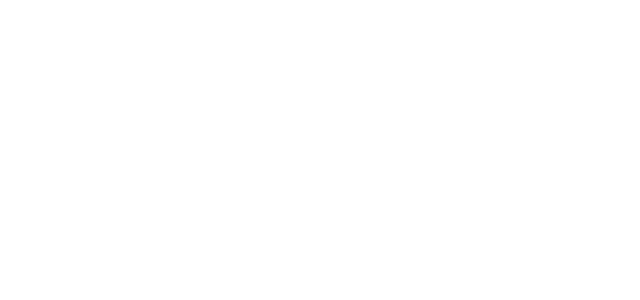
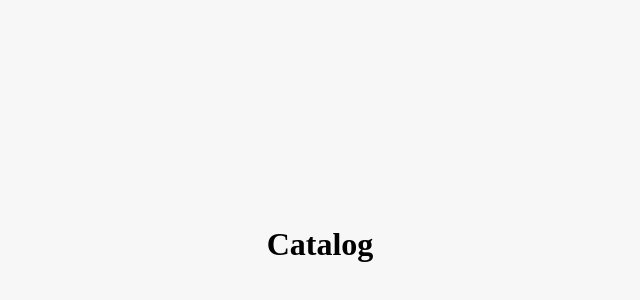
Before and after one commit to Fanthoni/palladiumfloors, a React (Create React App) app: page /catalog in a window 1280 px wide. Before the commit this address had no page. Shown: the part 156-456 px from the top of the page, without its empty margins (320-960 px from the left). Built offline with nearby package versions, Linux system fonts and the light colour scheme.

Commit message:
added catalog page

```diff
--- a/src/App.js
+++ b/src/App.js
@@ -1,18 +1,18 @@
 import Home from "./pages/Home";
 import Contact from "./pages/Contact";
-
-import { BrowserRouter as Router, Routes, Route } from 'react-router-dom';
-
+import Catalog from "./pages/Catalog";
+import { BrowserRouter as Router, Routes, Route } from "react-router-dom";
 
 function App() {
   return (
     <Router>
       <div className="App">
-          <Routes>
-            <Route exact path="/" Component={Home} />
-            <Route exact path="/contact" Component={Contact} />
-          </Routes>
-        </div>
+        <Routes>
+          <Route exact path="/" Component={Home} />
+          <Route exact path="/contact" Component={Contact} />
+          <Route exact path="/catalog" Component={Catalog} />
+        </Routes>
+      </div>
     </Router>
   );
 }
--- a/src/components/Menu/Menu.js
+++ b/src/components/Menu/Menu.js
@@ -7,21 +7,21 @@ import Menu from "@mui/material/Menu";
 import MenuItem from "@mui/material/MenuItem";
 import { IconButton } from '@mui/material';
 
-function MenuBtn () {
+function MenuBtn() {
   const menuOptions = [
     {
       label: "Home",
-            path: "/"
+      path: "/",
     },
     {
       label: "Catalog",
-            path: "/"
+      path: "/catalog",
     },
     {
       label: "Contact",
-            path: "/contact"
-        }
-    ]
+      path: "/contact",
+    },
+  ];
 
   const [anchorEl, setAnchorEl] = useState(null);
   const open = Boolean(anchorEl);
@@ -37,10 +37,9 @@ function MenuBtn () {
       <IconButton
         onClick={handleClick}
         id="icon-button"
+        style={{ padding: "2px 5px" }}
       >
-                <MenuIcon
-                    sx={{fontSize: "2rem"}}
-                />
+        <MenuIcon sx={{ fontSize: "2rem" }} />
       </IconButton>
       <Menu
         id="menu-wrapper"
@@ -57,11 +56,11 @@ function MenuBtn () {
         }}
       >
         {menuOptions.map((option) => (
-                    <MenuItem
-                        key={option.label}
-                        onClick={handleClose}
+          <MenuItem key={option.label} onClick={handleClose}>
+            <UnstyledLink
+              to={option.path}
+              style={{ textDecoration: "none", color: "black" }}
             >
-                        <UnstyledLink to={option.path} style={{textDecoration: "none", color: "black"}}>
               {option.label}
             </UnstyledLink>
           </MenuItem>
@@ -73,6 +72,8 @@ function MenuBtn () {
 
 const MenuBtnWrapper = styled.div`
   display: inline;
+  background-color: #ebebeb;
+  border-radius: 10px;
 `;
 
 const UnstyledLink = styled(Link)`
--- /dev/null
+++ b/src/pages/Catalog.js
@@ -0,0 +1,20 @@
+import styled from "styled-components";
+
+function Catalog() {
+  return (
+    <CatalogWrapper>
+      <h1>Catalog</h1>
+    </CatalogWrapper>
+  );
+}
+
+const CatalogWrapper = styled.div`
+  width: 100%;
+  height: 100vh;
+  background-color: #f7f7f7;
+  display: flex;
+  justify-content: center;
+  align-items: center;
+`;
+
+export default Catalog;
```
Lines whose indentation alone changed are shown as unchanged.
